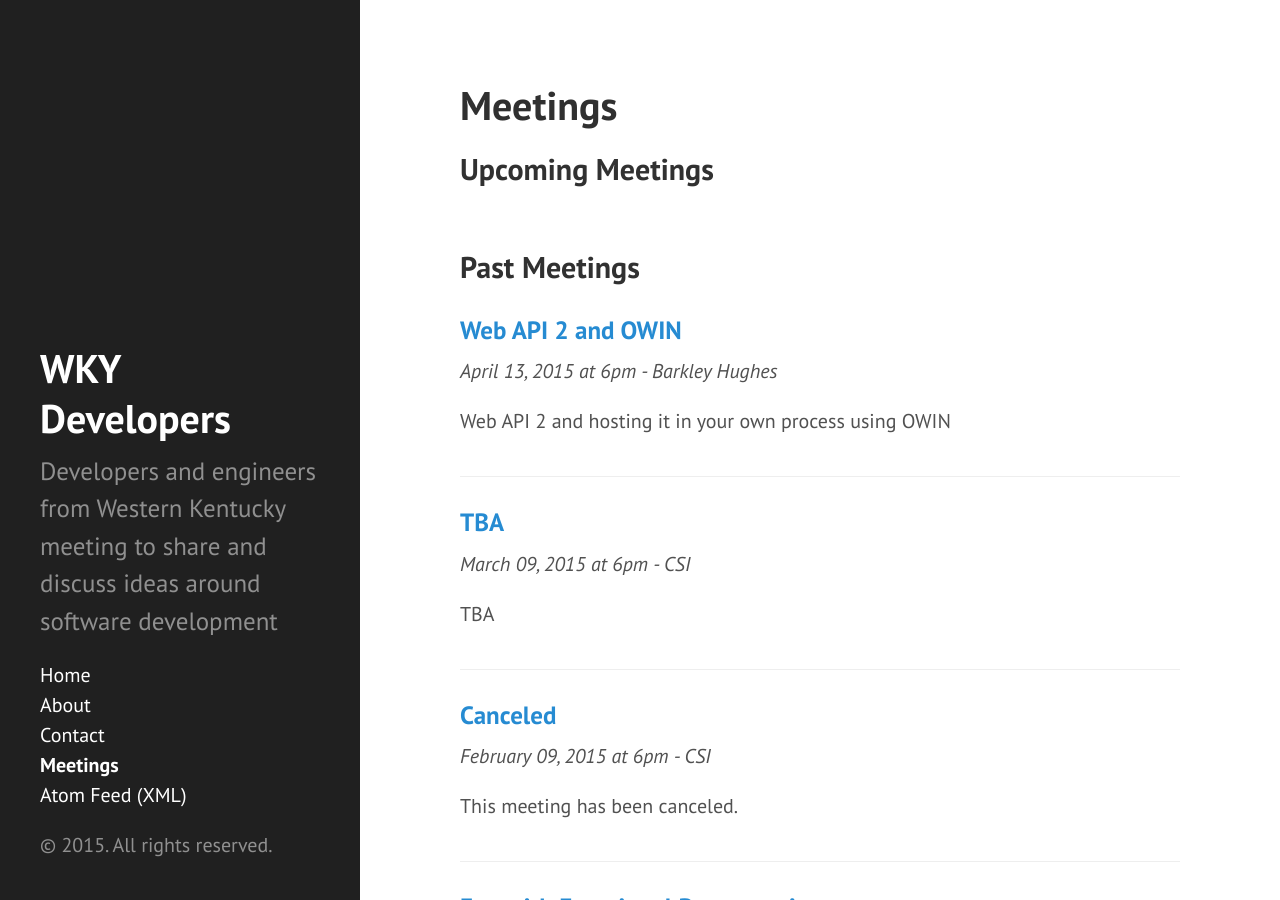
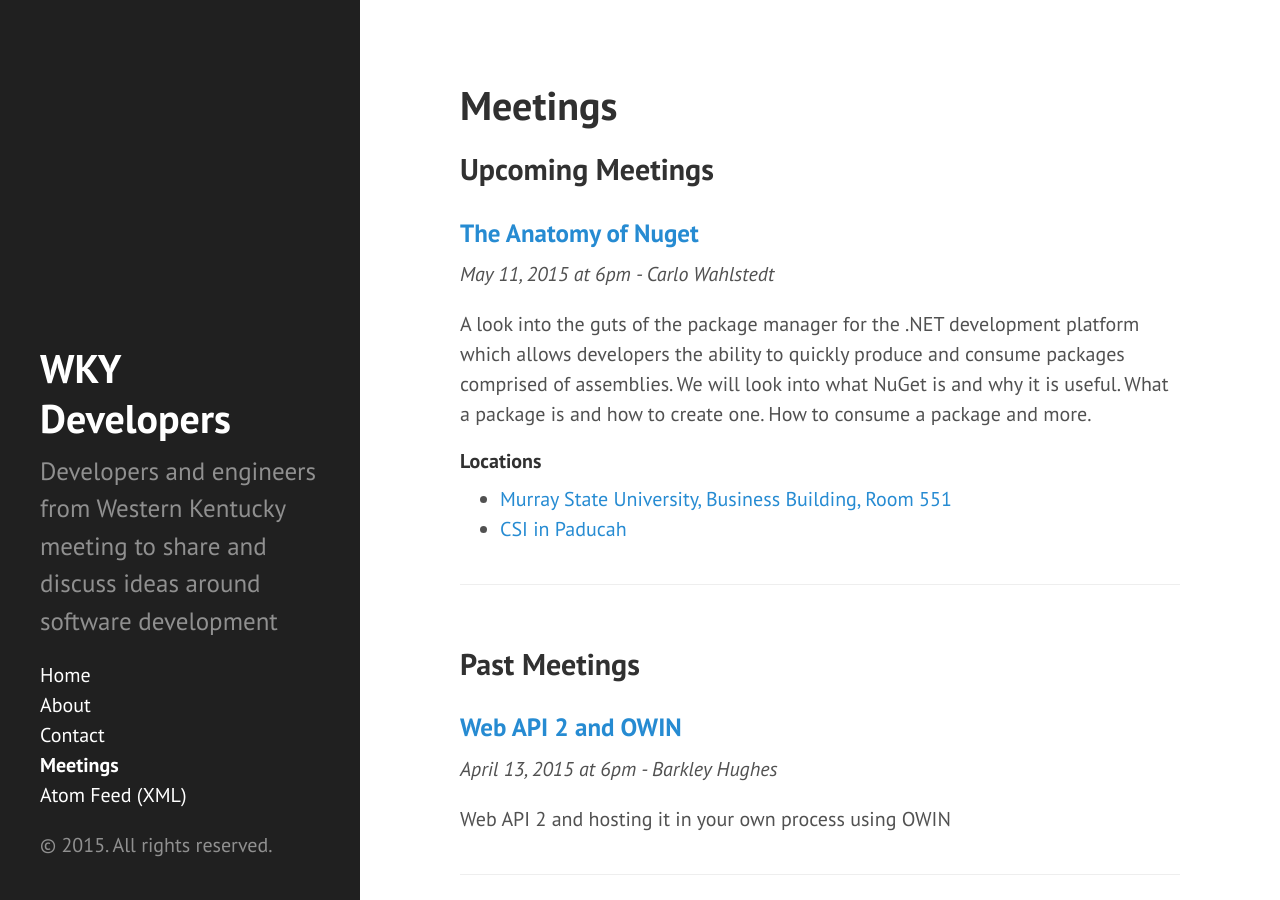
Before and after one commit to wkydev/wkydev.github.io, a Jekyll site: the page built from meetings.md, in a window 1280 px wide and 900 px high. Built offline with Jekyll 4.4.1, drawn with Linux system fonts in a browser that asks for light colours; nearby versions of some CDN libraries; Markdown is read by kramdown in place of the engine named in the settings.

Commit message:
Add May meeting

```diff
--- a/_data/meetings.yml
+++ b/_data/meetings.yml
@@ -72,3 +72,14 @@
       map_url: 'https://www.google.com/maps/place/Murray+State+University+College+of+Business/@36.611765,-88.324279,17z/data=!3m1!4b1!4m2!3m1!1s0x0:0x181ef7e2227a8ec4'
     - name: 'CSI in Paducah'
       map_url: 'https://www.google.com/maps/place/Computer+Services+Inc/@37.075908,-88.677185,15z/data=!4m2!3m1!1s0x0:0x593c83ac6bff131d'
+- id: 8
+  date: 2015-05-11 18:00:00 -0500
+  time: '6pm'
+  speaker: Carlo Wahlstedt
+  topic: 'The Anatomy of Nuget'
+  topicSummary: "A look into the guts of the package manager for the .NET development platform which allows developers the ability to quickly produce and consume packages comprised of assemblies. We will look into what NuGet is and why it is useful. What a package is and how to create one. How to consume a package and more."
+  locations:
+    - name: 'Murray State University, Business Building, Room 551'
+      map_url: 'https://www.google.com/maps/place/Murray+State+University+College+of+Business/@36.611765,-88.324279,17z/data=!3m1!4b1!4m2!3m1!1s0x0:0x181ef7e2227a8ec4'
+    - name: 'CSI in Paducah'
+      map_url: 'https://www.google.com/maps/place/Computer+Services+Inc/@37.075908,-88.677185,15z/data=!4m2!3m1!1s0x0:0x593c83ac6bff131d'
```
